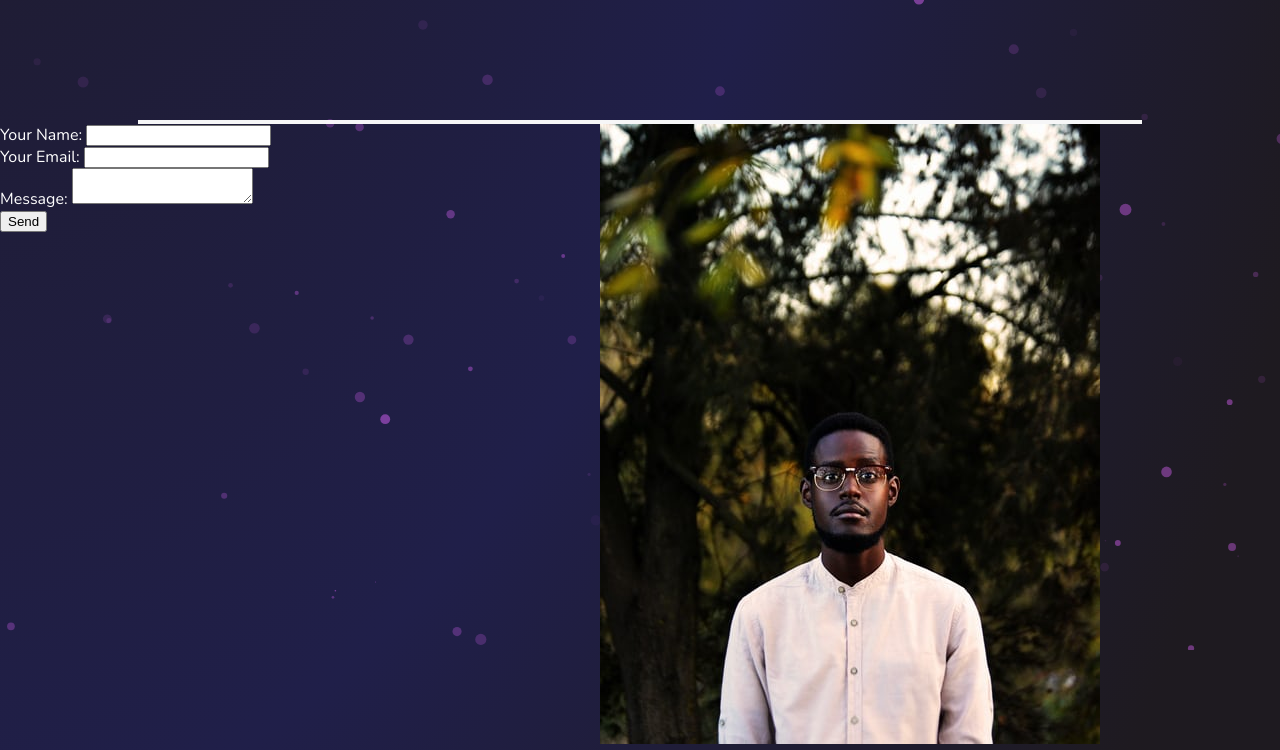
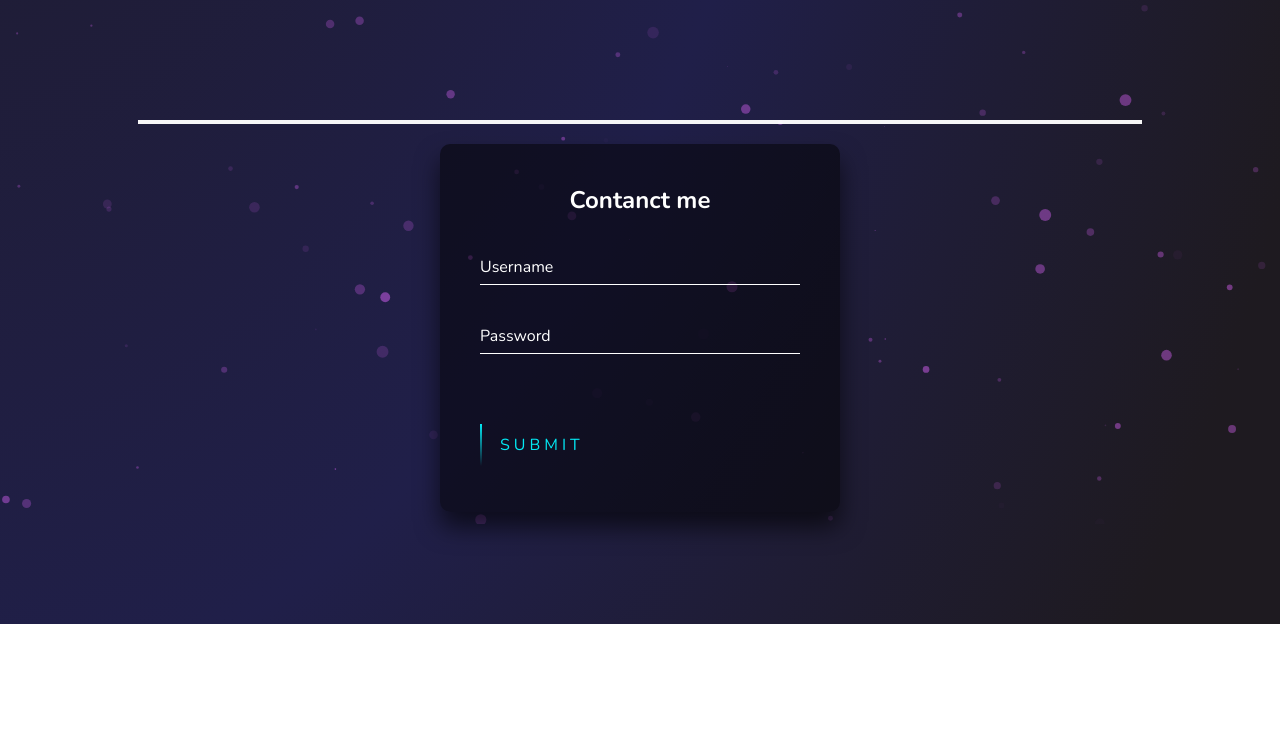
Before and after one commit to jesuscasal23/personal-webpage, a website: page index.html in a window 1280 px wide. Shown: the part 3017-3767 px from the top of the page. After the commit the page ends 3641 px from the top, so only its background shows below. Drawn offline with nearby package versions, Linux system fonts and the light colour scheme.

Commit message:
Added an improved form

```diff
--- a/index.html
+++ b/index.html
@@ -215,32 +215,35 @@
   <div class="separatingLine"></div>
 
   <div class="form">
-    <div class="form_container">
-      <form name="contact" method="POST" data-netlify="true">
-        <p>
-          <label>Your Name: <input type="text" name="name" /></label>
-        </p>
-        <p>
-          <label>Your Email: <input type="email" name="email" /></label>
-        </p>
-        <p>
-          <label>Message: <textarea name="message"></textarea></label>
-        </p>
-        <p>
-          <button type="submit">Send</button>
-        </p>
+    <div class="login-box">
+      <h2>Contanct me</h2>
+      <form>
+        <div class="user-box">
+          <input type="text" name="" required="">
+          <label>Username</label>
+        </div>
+        <div class="user-box">
+          <input type="password" name="" required="">
+          <label>Password</label>
+        </div>
+        <a href="#">
+          <span></span>
+          <span></span>
+          <span></span>
+          <span></span>
+          Submit
+        </a>
       </form>
+    </div>
+  </div>
 
-    </div>
-    <div class="form_image">
-      <img src="img/profile_image.jpg" alt="profile image" class="image" />
+  </main>
 
-    </div>
 
 
   <script src="https://cdn.jsdelivr.net/npm/particles.js@2.0.0/particles.min.js"></script>
   <script>
-      particlesJS.load("particles-js","particles.json", function () {
+    particlesJS.load("particles-js", "particles.json", function () {
       console.log("particles.jseon loaded ...")
     })
   </script>
--- a/sass/sections/form.scss
+++ b/sass/sections/form.scss
@@ -1,7 +1,171 @@
 .form {
-  display: flex;
+  position: relative;
+  height: 500px;
+}
 
-  &_container {
-    width: 600px;
+.login-box {
+  position: absolute;
+  left: 50%;
+  top: 20px;
+  transform: translateX(-50%);
+  width: 400px;
+  padding: 40px;
+  background: rgba(0, 0, 0, .5);
+  box-sizing: border-box;
+  box-shadow: 0 15px 25px rgba(0, 0, 0, .6);
+  border-radius: 10px;
+}
+
+.login-box h2 {
+  margin: 0 0 30px;
+  padding: 0;
+  color: #fff;
+  text-align: center;
+}
+
+.login-box .user-box {
+  position: relative;
+}
+
+.login-box .user-box input {
+  width: 100%;
+  padding: 10px 0;
+  font-size: 16px;
+  color: #fff;
+  margin-bottom: 30px;
+  border: none;
+  border-bottom: 1px solid #fff;
+  outline: none;
+  background: transparent;
+}
+
+.login-box .user-box label {
+  position: absolute;
+  top: 0;
+  left: 0;
+  padding: 10px 0;
+  font-size: 16px;
+  color: #fff;
+  pointer-events: none;
+  transition: .5s;
+}
+
+.login-box .user-box input:focus~label,
+.login-box .user-box input:valid~label {
+  top: -20px;
+  left: 0;
+  color: #03e9f4;
+  font-size: 12px;
+}
+
+.login-box form a {
+  position: relative;
+  display: inline-block;
+  padding: 10px 20px;
+  color: #03e9f4;
+  font-size: 16px;
+  text-decoration: none;
+  text-transform: uppercase;
+  overflow: hidden;
+  transition: .5s;
+  margin-top: 40px;
+  letter-spacing: 4px
+}
+
+.login-box a:hover {
+  background: #03e9f4;
+  color: #fff;
+  border-radius: 5px;
+  box-shadow: 0 0 5px #03e9f4,
+    0 0 25px #03e9f4,
+    0 0 50px #03e9f4,
+    0 0 100px #03e9f4;
+}
+
+.login-box a span {
+  position: absolute;
+  display: block;
+}
+
+.login-box a span:nth-child(1) {
+  top: 0;
+  left: -100%;
+  width: 100%;
+  height: 2px;
+  background: linear-gradient(90deg, transparent, #03e9f4);
+  animation: btn-anim1 1s linear infinite;
+}
+
+@keyframes btn-anim1 {
+  0% {
+    left: -100%;
+  }
+
+  50%,
+  100% {
+    left: 100%;
   }
 }
+
+.login-box a span:nth-child(2) {
+  top: -100%;
+  right: 0;
+  width: 2px;
+  height: 100%;
+  background: linear-gradient(180deg, transparent, #03e9f4);
+  animation: btn-anim2 1s linear infinite;
+  animation-delay: .25s
+}
+
+@keyframes btn-anim2 {
+  0% {
+    top: -100%;
+  }
+
+  50%,
+  100% {
+    top: 100%;
+  }
+}
+
+.login-box a span:nth-child(3) {
+  bottom: 0;
+  right: -100%;
+  width: 100%;
+  height: 2px;
+  background: linear-gradient(270deg, transparent, #03e9f4);
+  animation: btn-anim3 1s linear infinite;
+  animation-delay: .5s
+}
+
+@keyframes btn-anim3 {
+  0% {
+    right: -100%;
+  }
+
+  50%,
+  100% {
+    right: 100%;
+  }
+}
+
+.login-box a span:nth-child(4) {
+  bottom: -100%;
+  left: 0;
+  width: 2px;
+  height: 100%;
+  background: linear-gradient(360deg, transparent, #03e9f4);
+  animation: btn-anim4 1s linear infinite;
+  animation-delay: .75s
+}
+
+@keyframes btn-anim4 {
+  0% {
+    bottom: -100%;
+  }
+
+  50%,
+  100% {
+    bottom: 100%;
+  }
+}
```
Also changed, not shown: styles.css. Lines whose indentation alone changed are shown as unchanged.
